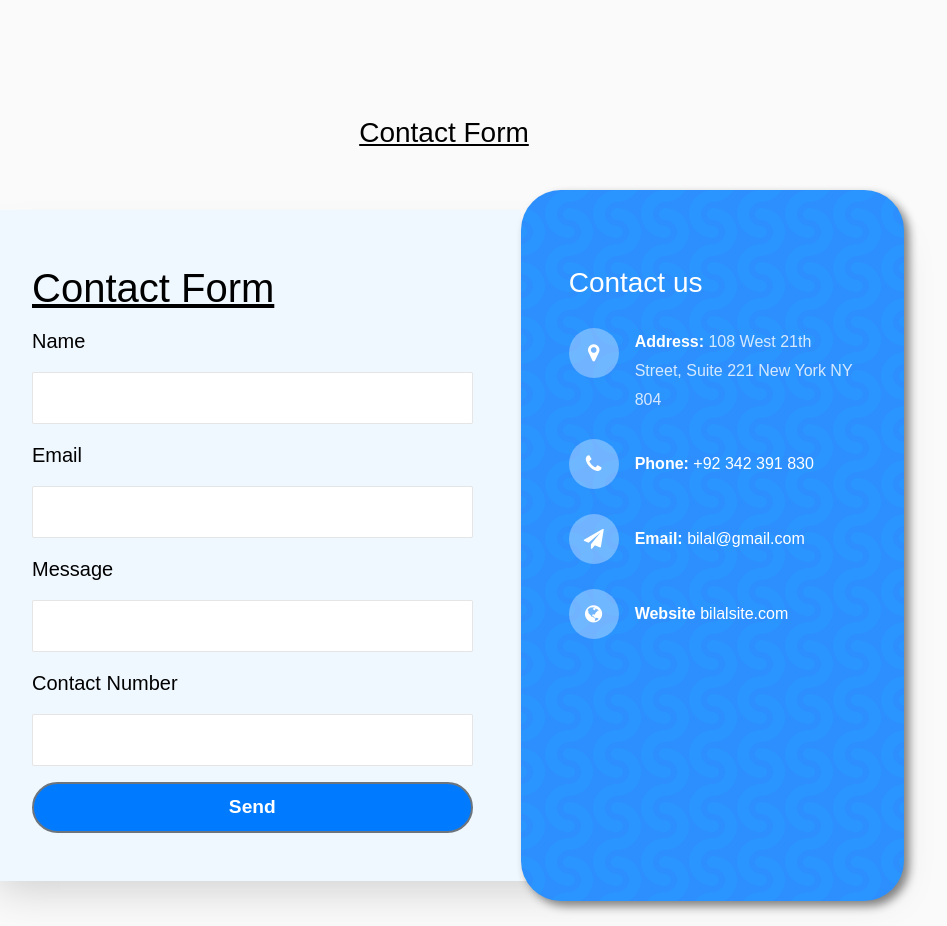
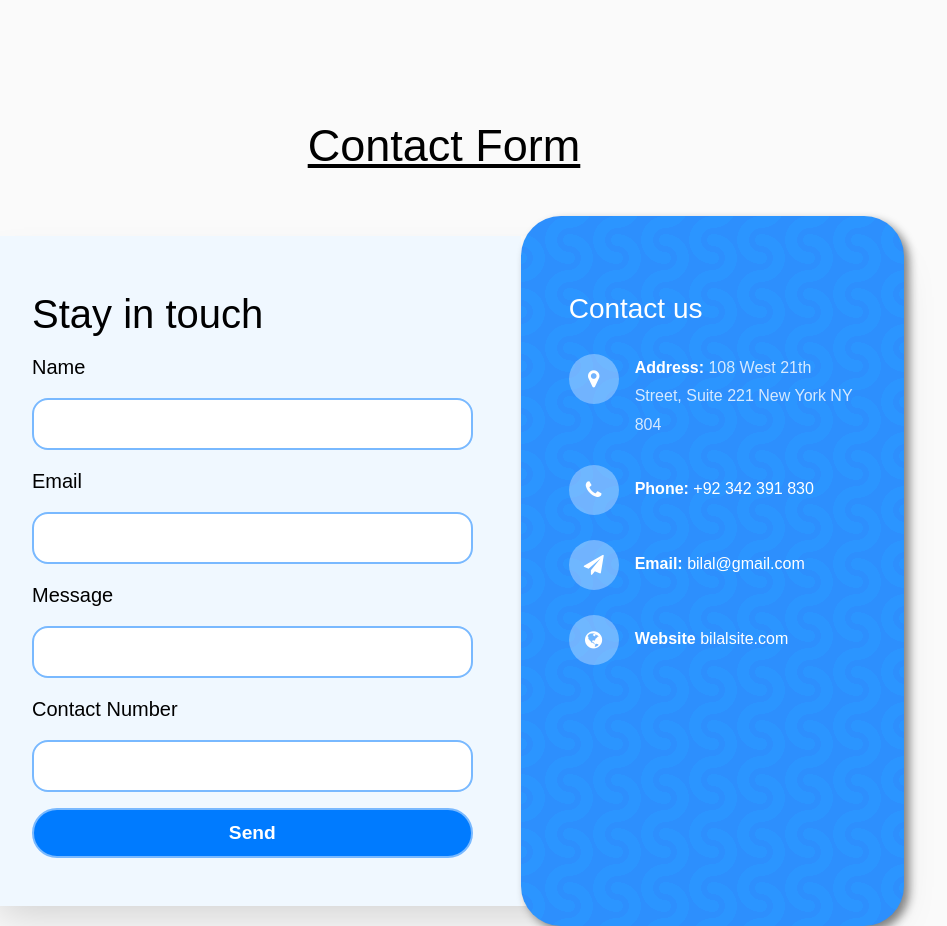
Before and after one commit to bilal4821/Contact_Form, a plain HTML site: page index.html in a window 1280 px wide. Shown: the top 926 px of the page, without its empty margins (196-1143 px from the left). Drawn offline with nearby package versions, Linux system fonts and the light colour scheme.

Commit message:
enhancement

```diff
--- a/index.html
+++ b/index.html
@@ -22,7 +22,7 @@
 		<div class="container">
 			<div class="row justify-content-center">
 				<div class="col-md-6 text-center mb-5">
-					<h1 class="heading-section"><u>Contact Form</u></h1>
+					<h1 style="font-size: 45px;" class="heading-section"><u>Contact Form</u></h1>
 				</div>
 			</div>
 			<div class="row justify-content-center">
@@ -39,10 +39,12 @@
 
 
 							  <form id="contact-form">
-								<h1><u>Contact Form</u></h1>
+								<h1>Stay in touch</h1>
 								<div  class="form-group">
 								  <label for="exampleInputEmail1"><h5>Name</h5></label>
 								  <input
+                  style="border-radius: 16px;
+                  border: 2px solid #79b9ff;"
 									name="user_name"
 									type="text"
 									class="form-control"
@@ -53,6 +55,8 @@
 								<div  class="form-group">
 								  <label for="exampleInputPassword1"><h5>Email</h5></label>
 								  <input
+                  style="border-radius: 16px;
+                  border: 2px solid #79b9ff;"
 									name="user_email"
 									type="email"
 									class="form-control"
@@ -63,6 +67,8 @@
 								<div  class="form-group">
 								  <label for="exampleInputPassword1"><h5>Message</h5></label>
 								  <input
+                  style="border-radius: 16px;
+                  border: 2px solid #79b9ff;"
 									name="message"
 									type="text"
 									class="form-control"
@@ -73,6 +79,8 @@
 								<div  class="form-group">
 								  <label for="exampleInputPassword1"><h5>Contact Number</h5></label>
 								  <input
+                  style="border-radius: 16px;
+                  border: 2px solid #79b9ff;"
 									name="user_number"
 									type="text"
 									class="form-control"
--- a/js/main.js
+++ b/js/main.js
@@ -15,3 +15,10 @@ window.onload = function() {
             });
     });
 }
+
+$(document).ready(function(){
+    $(".boton-elegante").click(function(){
+        alert("Message Send Successfully");
+
+    });
+});
```
Also changed, not shown: css/style.css.
